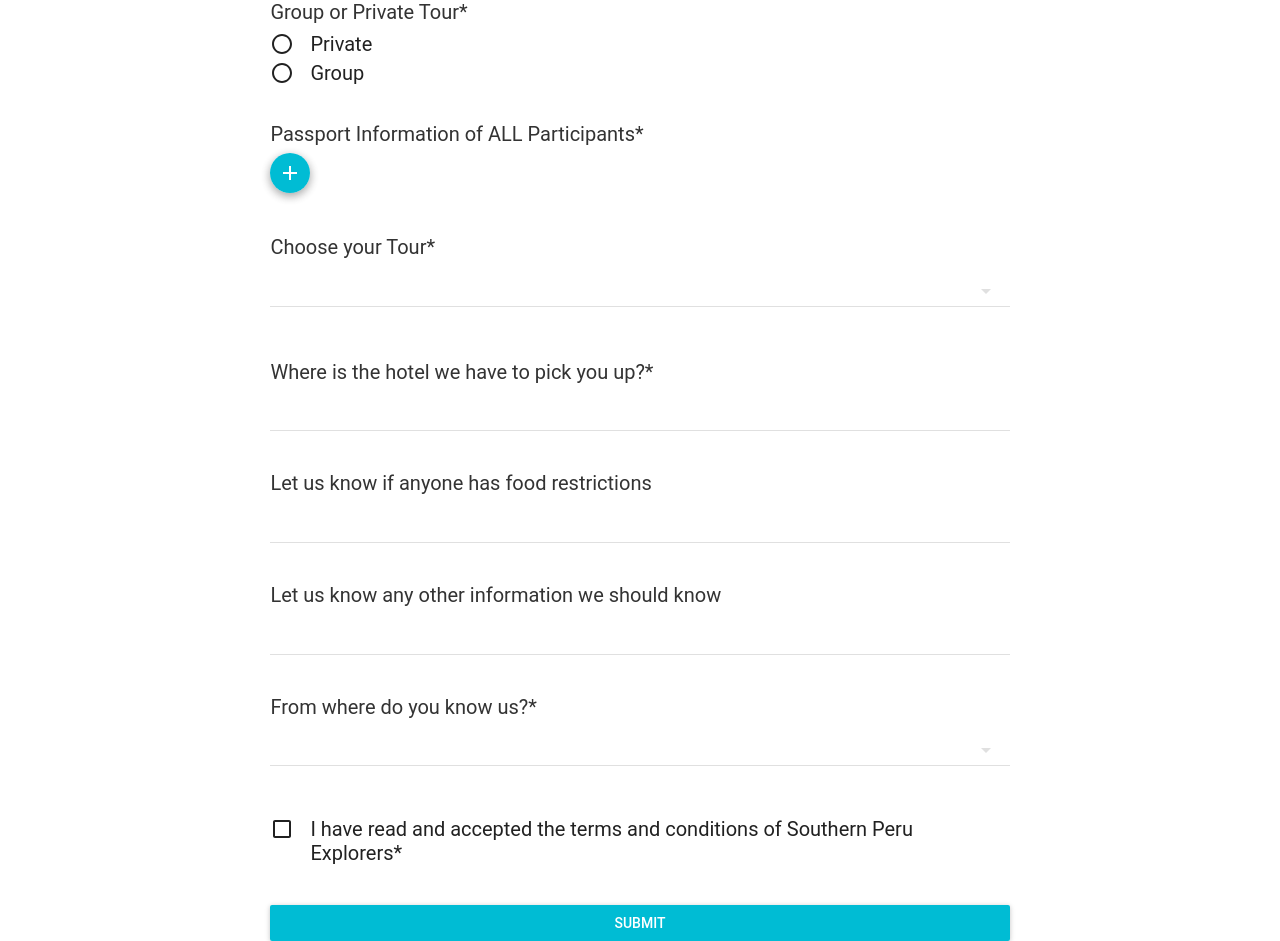
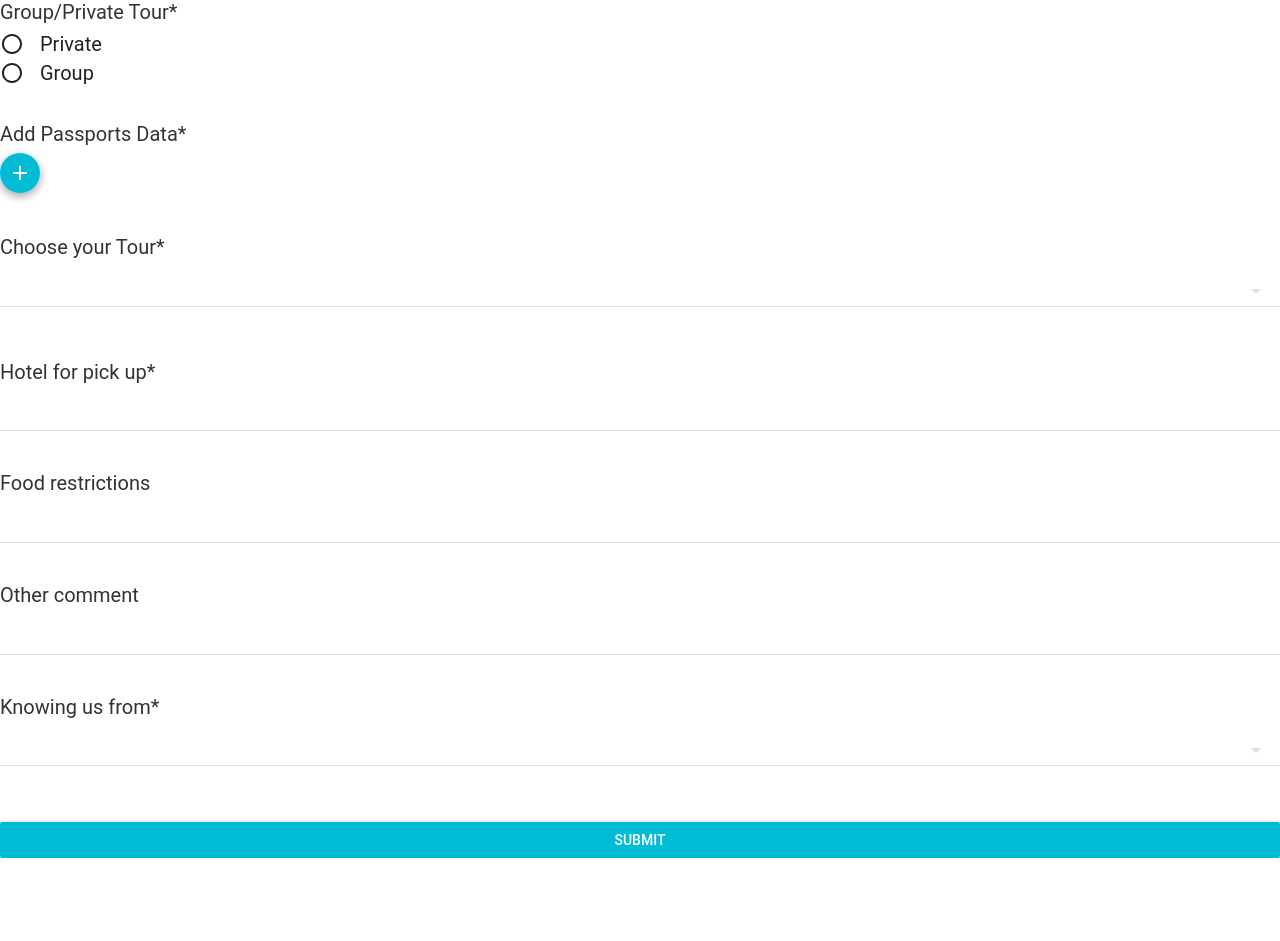
Before and after one commit to brunoschuermans/inca-trail-availabilities-web, a React (Create React App) app: page /booking-form in a window 1280 px wide. Shown: the part 240-1181 px from the top of the page. After the commit the page ends 1098 px from the top, so only its background shows below. Built offline with nearby package versions, Linux system fonts and the light colour scheme.

Commit message:
inca trail

```diff
--- a/src/App.js
+++ b/src/App.js
@@ -11,7 +11,11 @@ export default class App extends Component {
 
     render() {
         return (
-            <div>
+            <div
+                style={{
+                    width: "100%",
+                }}
+            >
                 <Route exact path="/" render={(route) =>
                     <Redirect to="/inca-trail-availabilities"/>
                 }
--- a/src/BookingForm.js
+++ b/src/BookingForm.js
@@ -49,7 +49,7 @@ export default class BookingForm extends Component {
     book(event) {
         event.preventDefault();
 
-        if(!this.state.tour || !this.state.knowUsFrom || this.state.travellers.length === 0) {
+        if (!this.state.tour || !this.state.knowUsFrom || this.state.travellers.length === 0) {
             return;
         }
 
@@ -106,7 +106,7 @@ export default class BookingForm extends Component {
                 id="bookingForm"
             >
                 <div className="formSection">
-                    <label>Point of Contact Email*</label>
+                    <label>Contact Email*</label>
                     <TextField
                         id="email"
                         required
@@ -129,7 +129,7 @@ export default class BookingForm extends Component {
                     />
                 </div>
                 <div className="formSection">
-                    <label>Group or Private Tour*</label>
+                    <label>Group/Private Tour*</label>
                     <RadioButtonGroup
                         name="tourType"
                         valueSelected={this.state.tourType}
@@ -150,7 +150,7 @@ export default class BookingForm extends Component {
                     </RadioButtonGroup>
                 </div>
                 <div className="formSection">
-                    <label>Passport Information of ALL Participants*</label>
+                    <label>Add Passports Data*</label>
                     <div>
                         <FloatingActionButton
                             mini={true}
@@ -175,20 +175,24 @@ export default class BookingForm extends Component {
                             <ContentAdd/>
                         </FloatingActionButton>
                         <p/>
-                        <ol>
-                            {
-                                this.state.travellers.map((t, index) =>
-                                    (
-                                        <li key={index}>
+                        {
+                            this.state.travellers.map((t, index) =>
+                                (
+                                    <span
+                                        key={index}
+                                        style={{
+                                            display: "block",
+                                        }}
+                                    >
                                             {
-                                                t.firstName + " " + t.lastName + " (" + t.passport + ", " + t.nationality + ", " + moment(t.birthDate).format("DD/MM/YYYY") + ", " + t.email + ") "
+                                                t.firstName + " " + t.lastName
                                             }
-                                            <a href="#" onClick={() => this.removeTraveller(index)}><small>remove</small></a>
-                                        </li>
-                                    )
+                                        <a href="#" onClick={() => this.removeTraveller(index)}><small> remove</small></a>
+                                        </span>
+
                                 )
-                            }
-                        </ol>
+                            )
+                        }
                         <Dialog
                             title="Add Traveller"
                             modal={true}
@@ -267,10 +271,10 @@ export default class BookingForm extends Component {
                         value={this.state.tour}
                         onChange={(event, key, value) => this.setState({tour: value})}
                     >
-                        <MenuItem value="INCA_TRAIL_ULTIMATE" primaryText="Ultimate Inca Trail 8D/7N"/>
-                        <MenuItem value="INCA_TRAIL_TRAILBLAZING" primaryText="Trailblazing Inca Trail 5D/4N"/>
-                        <MenuItem value="INCA_TRAIL_CLASSIC" primaryText="Classic Inca Trail 4D/3N"/>
-                        <MenuItem value="INCA_TRAIL_TASTE" primaryText="A Taste of Inca Trail 2D/1N"/>
+                        <MenuItem value="INCA_TRAIL_ULTIMATE" primaryText="Inca Trail 8D/7N"/>
+                        <MenuItem value="INCA_TRAIL_TRAILBLAZING" primaryText="Inca Trail 5D/4N"/>
+                        <MenuItem value="INCA_TRAIL_CLASSIC" primaryText="Inca Trail 4D/3N"/>
+                        <MenuItem value="INCA_TRAIL_TASTE" primaryText="Inca Trail 2D/1N"/>
                         <MenuItem value="BEST_OF_PERU" primaryText="The Best of Peru 12D/11N"/>
                         <MenuItem value="TAMBOPATA_JUNGLE" primaryText="Tambopata Jungle 4D/3N"/>
                         <MenuItem value="SALKANTAY" primaryText="Salkantay Trek 5D/4N"/>
@@ -281,7 +285,7 @@ export default class BookingForm extends Component {
                     </SelectField>
                 </div>
                 <div className="formSection">
-                    <label>Where is the hotel we have to pick you up?*</label>
+                    <label>Hotel for pick up*</label>
                     <TextField
                         id="hotel"
                         required
@@ -292,7 +296,7 @@ export default class BookingForm extends Component {
                     />
                 </div>
                 <div className="formSection">
-                    <label>Let us know if anyone has food restrictions</label>
+                    <label>Food restrictions</label>
                     <TextField
                         id="foodRestriction"
                         fullWidth={true}
@@ -302,7 +306,7 @@ export default class BookingForm extends Component {
                     />
                 </div>
                 <div className="formSection">
-                    <label>Let us know any other information we should know</label>
+                    <label>Other comment</label>
                     <TextField
                         id="anyInformation"
                         fullWidth={true}
@@ -312,7 +316,7 @@ export default class BookingForm extends Component {
                     />
                 </div>
                 <div className="formSection">
-                    <label>From where do you know us?*</label>
+                    <label>Knowing us from*</label>
                     <SelectField
                         id="knowUsFrom"
                         required
@@ -325,14 +329,6 @@ export default class BookingForm extends Component {
                         <MenuItem value="WILD_ROVER" primaryText="Wild Rover"/>
                         <MenuItem value="OTHER" primaryText="Other"/>
                     </SelectField>
-                </div>
-                <div className="formSection">
-                    <Checkbox
-                        required
-                        checked={this.state.termsAndConditionsAccepted}
-                        onCheck={(event, checked) => this.setState({termsAndConditionsAccepted: checked})}
-                        label="I have read and accepted the terms and conditions of Southern Peru Explorers*"
-                    />
                 </div>
                 {
                     !this.state.submitted &&
--- a/src/index.css
+++ b/src/index.css
@@ -5,9 +5,7 @@ body {
 }
 
 #root {
-  display: flex;
-  flex-direction: column;
-  align-items: center;
+    width: 100%;
 }
 
 .formSection {
```
